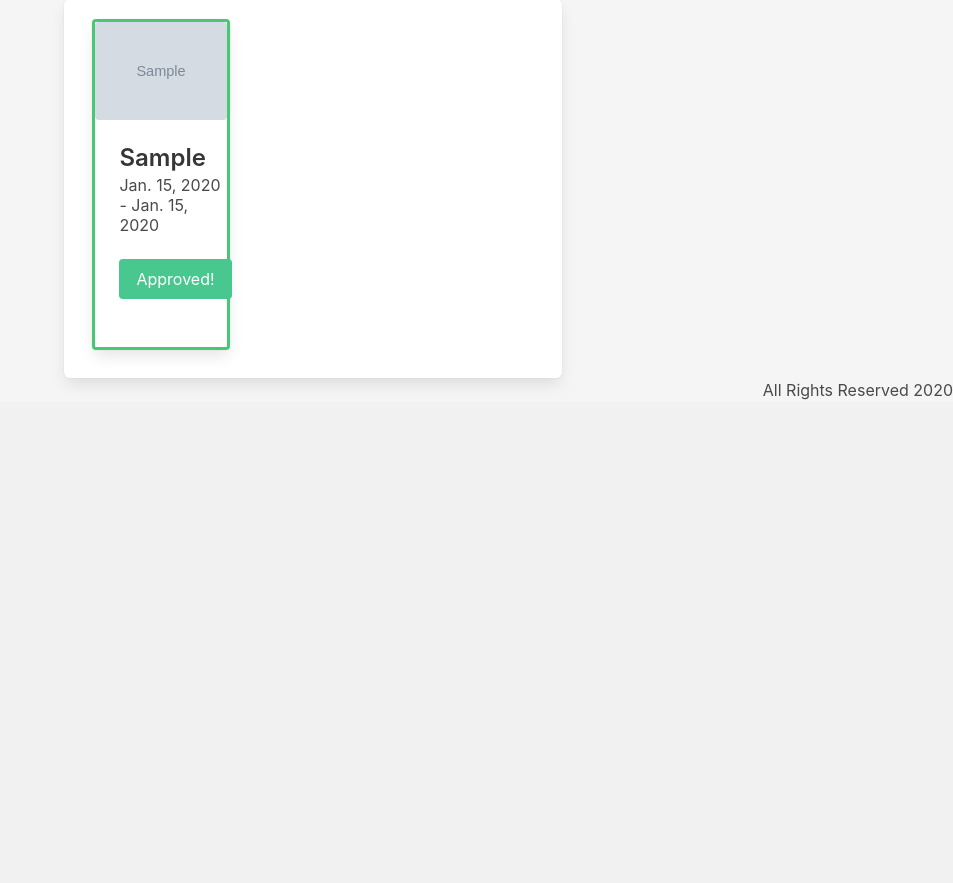
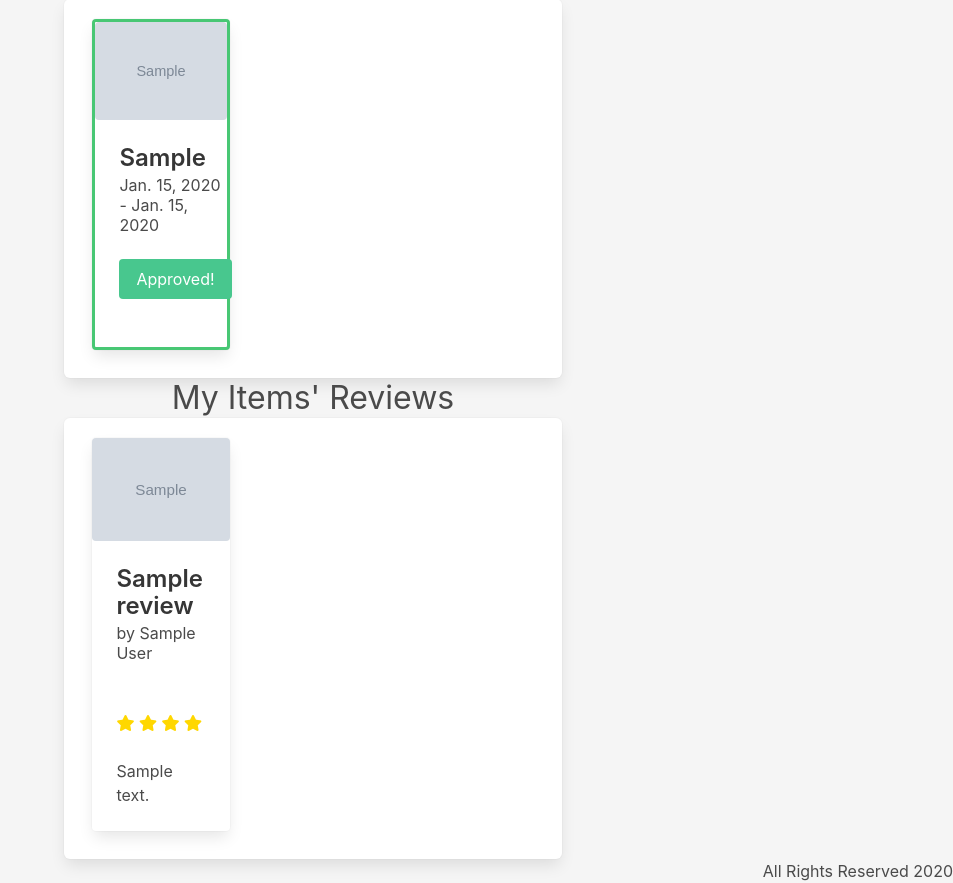
Before and after one commit to nathanjh-28/Borrow-This, a Django app: page /dashboard/ in a window 1280 px wide. Shown: the part 1395-2278 px from the top of the page, without its empty margins (327-1280 px from the left). Before the commit the page ends 1795 px from the top, so only its background shows below. Run offline with Django 3.2, Linux system fonts and the light colour scheme; a user stored in the database is signed in; tables that the repository leaves empty hold one stand-in row (values such as "Sample post"); grey boxes marked "Sample" are stand-in pictures; some libraries are stand-ins or nearby versions.

Commit message:
added item reviews to dashboard page

```diff
--- a/rentals_app/templates/dashboard.html
+++ b/rentals_app/templates/dashboard.html
@@ -189,6 +189,59 @@
         {% endfor %}
 
     </section>
+
+
+    <!-- My Item's Reviews -->
+    <div class="profile-header">
+        <h3 class="subtitle is-3 profile-header-text">My Items' Reviews</h3>
+    </div>
+    <section class="my-things">
+        <div class="box dashboard-boxes my-rental-items" id="my-items-rez">
+            {#}{% for i in '012'|make_list %}{#}
+            {% for rev in myreviews %}
+            <a href="{% url 'item_detail' rev.item.id %}">
+                <div class="card my-rental-item mx-2 mb-2">
+                    <div class="card-image">
+                        <figure class="image is-4by3">
+                            <img src={{rev.item.picture}} alt="Placeholder image">
+                        </figure>
+                    </div>
+            </a>
+            <div class="card-content">
+                <div class="media">
+                    <div class="media-content">
+                        <p class="title is-4">{{rev.title}}</p>
+                        <p class="subtitle is-6">by {{rev.author}}</p>
+                        <br>
+                        {% if rev.stars >= 1 %}
+                        <i class="fas fa-star review-star"></i>
+                        {% endif %}
+                        {% if rev.stars >= 2 %}
+                        <i class="fas fa-star review-star"></i>
+                        {% endif %}
+                        {% if rev.stars >= 3 %}
+                        <i class="fas fa-star review-star"></i>
+                        {% endif %}
+                        {% if rev.stars >= 4 %}
+                        <i class="fas fa-star review-star"></i>
+                        {% endif %}
+                        {% if rev.stars == 5 %}
+                        <i class="fas fa-star review-star"></i>
+                        {% endif %}
+                        <br>
+                    </div>
+                </div>
+                <div class="content">
+                    {{rev.body|truncatewords:10}}
+                </div>
+            </div>
+        </div>
+        {% endfor %}
+
+    </section>
+
+
+
 </div>
 
 
--- a/rentals_app/views.py
+++ b/rentals_app/views.py
@@ -57,12 +57,14 @@ def dashboard(request):
         item_ids.append(item.id)
     myreservations = Reservation.objects.filter(item_id__in=item_ids)
     needs_approval = myreservations.filter(approved=False)
+    myreviews = Review.objects.filter(item_id__in=item_ids)
     context = {
         'me':current_profile,
         'items': items,
         'reservations':reservations,
         'myreservations':myreservations,
         'needs_approval':needs_approval,
+        'myreviews':myreviews,
     }
     return render(request, 'dashboard.html', context)
 
```
